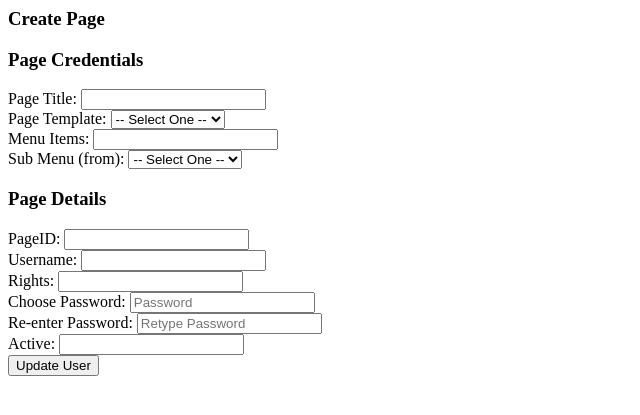
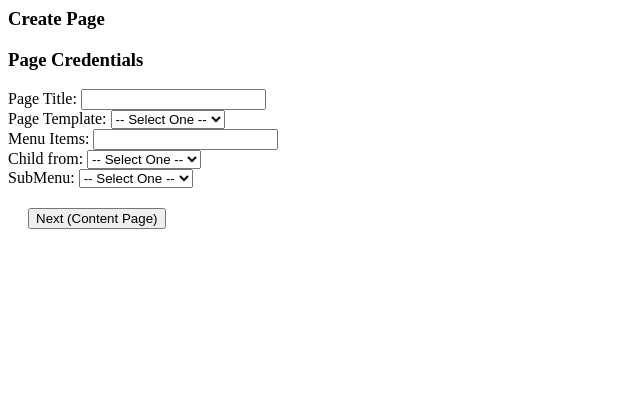
Before and after one commit to Bob93/CommothCMS_CRM, a PHP site: page /COMMOTH/views/cms-pages/pages-create.php in a window 1280 px wide. Shown: the top 415 px of the page, without its empty margins (0-640 px from the left). Run offline with PHP 8.4, Linux system fonts and the light colour scheme; some libraries are stand-ins or nearby versions.

Commit message:
Pages Create

```diff
--- a/app/views/cms-pages/pages-create.php
+++ b/app/views/cms-pages/pages-create.php
@@ -1,3 +1,25 @@
+<?php
+if(isset($_POST['create-pages-next'])) {
+    $pageTitle = $_POST['create-pages-title'];
+    $pageTemplate = $_POST['create-pages-template'];
+    $pageMenu = $_POST['create-pages-menu'];
+    $pageChild = $_POST['create-pages-child'];
+    $pageSubmenu = $_POST['create-pages-submenu'];
+
+    echo $pageTitle;
+}
+
+if(isset($_POST['create-pages-done'])) {
+    $editor = $_POST['editor1'];
+    $pageTitle = $_POST['create-pages-title'];
+
+    echo $pageTitle;
+    echo $editor;
+}
+
+?>
+
+<script src="//cdn.ckeditor.com/4.5.9/full/ckeditor.js"></script>
 <section id="content">
 
     <div class="container clearfix">
@@ -14,9 +36,21 @@
 
                     <div class="col-md-12 nobottommargin">
 
-                        <h3>Page Credentials</h3>
+                       <?php if(!isset($_POST['create-pages-next'])) {
+                           echo "<h3>Page Credentials</h3>";
+                       } else {
+                           echo "<h3>Page Content</h3>";
+                       }
+                       ?>
 
-                        <form id="create-pages-form" name="create-pages-form" class="nobottommargin" action="" method="post">
+                        <form id="create-pages-form" name="create-pages-form" class="nobottommargin" action="#" method="POST">
+                            <input type="hidden" id="create-pages-title" name="create-pages-title" value="<?php if(!empty($_POST['create-pages-title'])){echo $_POST['create-pages-title'];} ?>">
+                            <input type="hidden" id="create-pages-template" name="create-pages-template" value="<?php if(!empty($_POST['create-pages-template'])){echo $_POST['create-pages-template'];} ?>">
+                            <input type="hidden" id="create-pages-menu" name="create-pages-menu" value="<?php if(!empty($_POST['create-pages-menu'])){echo $_POST['create-pages-menu'];} ?>">
+                            <input type="hidden" id="create-pages-child" name="create-pages-child" value="<?php if(!empty($_POST['create-pages-child'])){echo $_POST['create-pages-child'];} ?>">
+                            <input type="hidden" id="create-pages-submenu" name="create-pages-submenu" value="<?php if(!empty($_POST['create-pages-submenu'])){echo $_POST['create-pages-submenu'];} ?>">
+
+                            <?php if(!isset($_POST['create-pages-next'])) { ?>
 
                                 <div class="col_half">
                                     <label for="create-pages-title">Page Title:</label>
@@ -34,21 +68,20 @@
                                         <option value="Portfolio">Portfolio</option>
                                     </select>
                                 </div>
-
-                            <script>
+                            <?php
+                            //echo "/COMMOTH%20CO-1.0/website/CommothCMS_CRM/app/home/aboutus.php";
+                            //echo file_get_contents("http://localhost/COMMOTH%20CO-1.0/website/CommothCMS_CRM/app/views/home/aboutus.php");
+                             ?>
+                                <script>
                                 $("select#create-pages-template").on('change', function() {
                                     var template = '';
 
                                     switch (this.value) {
                                         case "Index":
-                                            template = '<h3>Index Page Details</h3>" +
-                                                "<div class=\"col_full\">" +
-                                                "<label for=\"create-pages-pageid\">PageID:</label>" +
-                                                "<input type=\"text\" id=\"create-pages-pageid\" name=\"create-pages-pageid\" value=\"\" class=\"form-control\" readonly />" +
-                                                "</div>" + "<div class=\"col_half\">" +
-                                                "<label for=\"edit-form-username\">Username:</label>" +
-                                                "<input type=\"text\" id=\"edit-form-username\" name=\"edit-form-username\" value=\"\" class=\"form-control\" />" +
-                                                 "</div>;
+                                            CKEDITOR.instances.editor1.setData( '<h1>Hello</h1>', function()
+                                            {
+                                                this.checkDirty();  // true
+                                            });
                                             break;
 
                                         case 'Aboutus':
@@ -64,7 +97,6 @@
                                             break;
                                     }
 
-                                    $("div#page_details").html(template);
 
                                     });
                             </script>
@@ -75,58 +107,66 @@
                                 </div>
 
                                 <div class="col_half col_last">
-                                    <label for="create-pages-submenu">Sub Menu (from):</label>
-                                    <select id="create-pages-submenu" name="create-pages-submenu" class="sm-form-control">
+                                    <label for="create-pages-child">Child from:</label>
+                                    <select id="create-pages-child" name="create-pages-child" class="sm-form-control">
                                         <option value="">-- Select One --</option>
                                         <option value="Index">Index</option>
                                     </select>
                                 </div>
 
+                            <div class="col_half">
+                                <label for="create-pages-submenu">SubMenu:</label>
+                                <select id="create-pages-submenu" name="create-pages-submenu" class="sm-form-control">
+                                    <option value="">-- Select One --</option>
+                                    <option value="Index">Index</option>
+                                </select>
+                            </div>
+
                                 <div class="line"></div>
                                 <div class="clear"></div>
 
+                            <?php } else { ?>
+
+
                                 <div id="page_details">
-                                <h3>Page Details</h3>
+                                        <textarea name="editor1" id="editor1" rows="10" cols="80">
+                                            This is my textarea to be replaced with CKEditor.
+                                        </textarea>
 
-                                <div class="col_full">
-                                    <label for="create-pages-pageid">PageID:</label>
-                                    <input type="text" id="create-pages-pageid" name="create-pages-pageid" value="" class="form-control" readonly />
+                                        <div id="pages_preview"></div>
+                                        <script>
+                                            var preview = CKEDITOR.document.getById( 'pages_preview' );
+
+                                            function syncPreview() {
+                                                preview.setHtml( editor.getData() );
+                                            }
+
+                                            var editor = CKEDITOR.replace( 'editor1', {
+                                                on: {
+                                                    // Synchronize the preview on user action that changes the content.
+                                                    change: syncPreview,
+
+                                                    // Synchronize the preview when the new data is set.
+                                                    contentDom: syncPreview
+                                                }
+                                            } );
+                                            </script>
                                 </div>
-
-                                <div class="col_half">
-                                    <label for="edit-form-username">Username:</label>
-                                    <input type="text" id="edit-form-username" name="edit-form-username" value="" class="form-control" />
-                                </div>
-
-                                <div class="col_half col_last">
-                                    <label for="edit-form-rights">Rights:</label>
-                                    <input type="text" id="edit-form-rights" name="edit-form-rights" value="" class="form-control" />
-                                </div>
-
-                                <div class="clear"></div>
-
-                                <div class="col_half">
-                                    <label for="edit-form-password">Choose Password:</label>
-                                    <input type="password" id="edit-form-password" name="edit-form-password" placeholder="Password" class="form-control" />
-                                </div>
-
-                                <div class="col_half col_last">
-                                    <label for="edit-form-repassword">Re-enter Password:</label>
-                                    <input type="password" id="edit-form-repassword" name="edit-form-repassword" placeholder="Retype Password" class="form-control" />
-                                </div>
-
-                                <div class="col_half">
-                                    <label for="edit-form-active">Active:</label>
-                                    <input type="text" id="edit-form-active" name="edit-form-active" value="" class="form-control" />
-                                </div>
-                            </div>
 
 
                             <div class="clear"></div>
 
-                            <div class="col_full nobottommargin center">
-                                <button class="button button-desc button-3d button-rounded button-green center" id="edit-form-submit" name="edit-form-submit" value="edit" type="submit">Update User</button>
+                            <?php } ?>
+
+                            <?php if(!isset($_POST['create-pages-next'])) { ?>
+                            <div class="col_full nobottommargin text-right" style="margin:20px;">
+                                <button class="button button-desc button-3d button-rounded button-green" id="create-pages-next" name="create-pages-next" value="edit" type="submit">Next (Content Page)</button>
                             </div>
+                            <?php } else { ?>
+                                <div class="col_full nobottommargin center" style="margin:20px;">
+                                <button class="button button-desc button-3d button-rounded button-green" id="create-pages-done" name="create-pages-done" value="edit" type="submit">Create Page</button>
+                                </div>
+                            <?php } ?>
 
 
 
```
Also changed, not shown: public/css/style.css.
